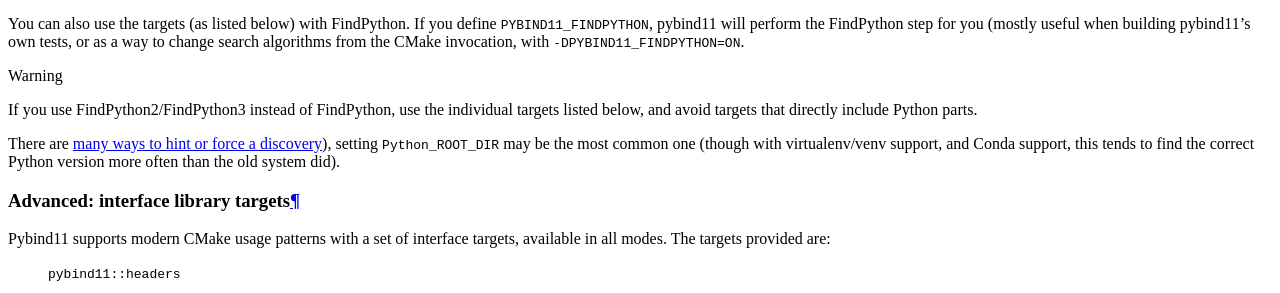
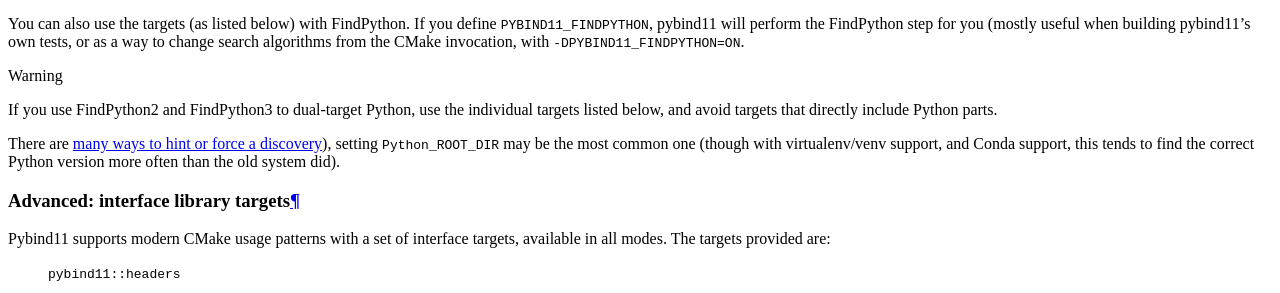
Before and after one commit to pybind/pybind11, a Sphinx documentation site: the page built from docs/compiling.rst, in a window 1280 px wide and 1400 px high, scrolled down 2917 px. Shown: the part 159-452 px from the top of the window. Built offline with Sphinx 7.4.7 and the Read the Docs theme 2.0.0, drawn with Linux system fonts in a browser that asks for light colours.

Commit message:
feat: Support Python3 and Python2

```diff
--- a/docs/compiling.rst
+++ b/docs/compiling.rst
@@ -196,7 +196,7 @@
 
 .. warning::
 
-    If you use FindPython2/FindPython3 instead of FindPython, use the
+    If you use FindPython2 and FindPython3 to dual-target Python, use the
     individual targets listed below, and avoid targets that directly include
     Python parts.
 
```
Also changed, not shown: other parts of docs/compiling.rst (+1 -1 lines), 7 other files.
